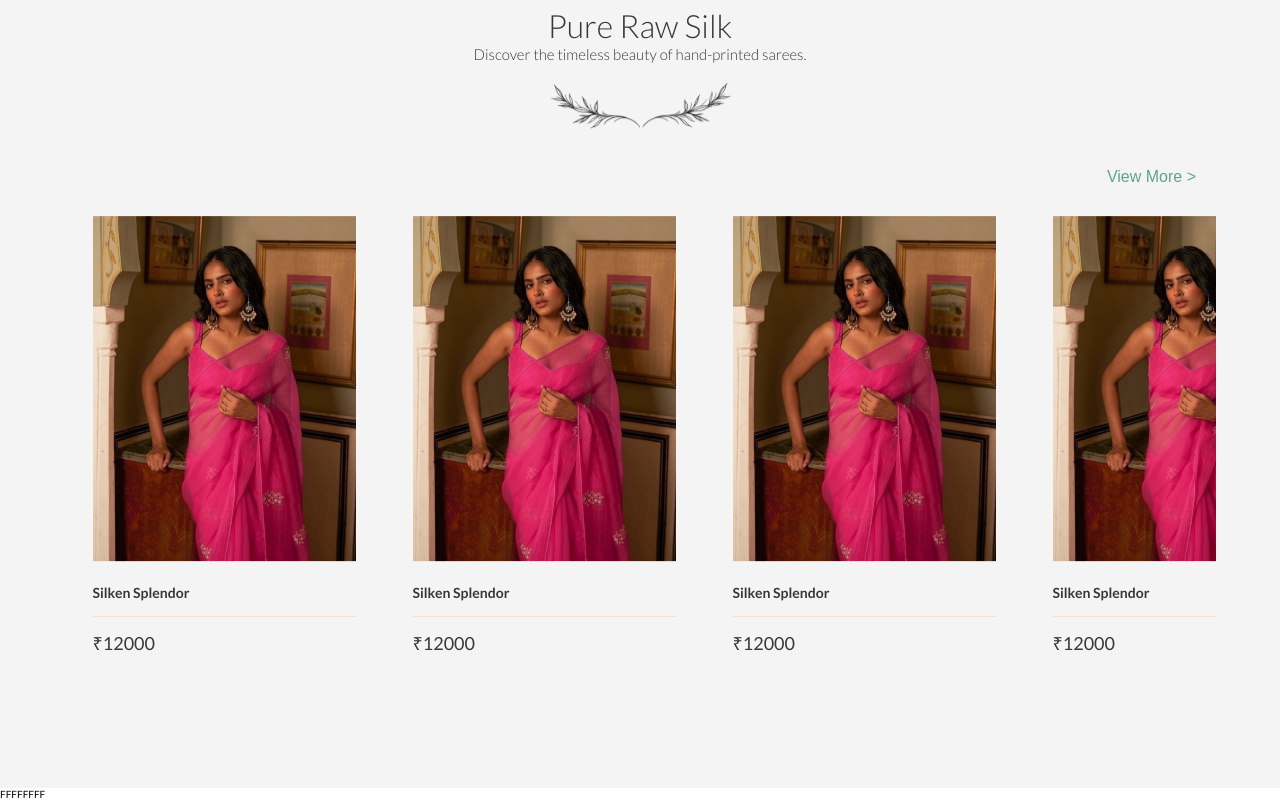
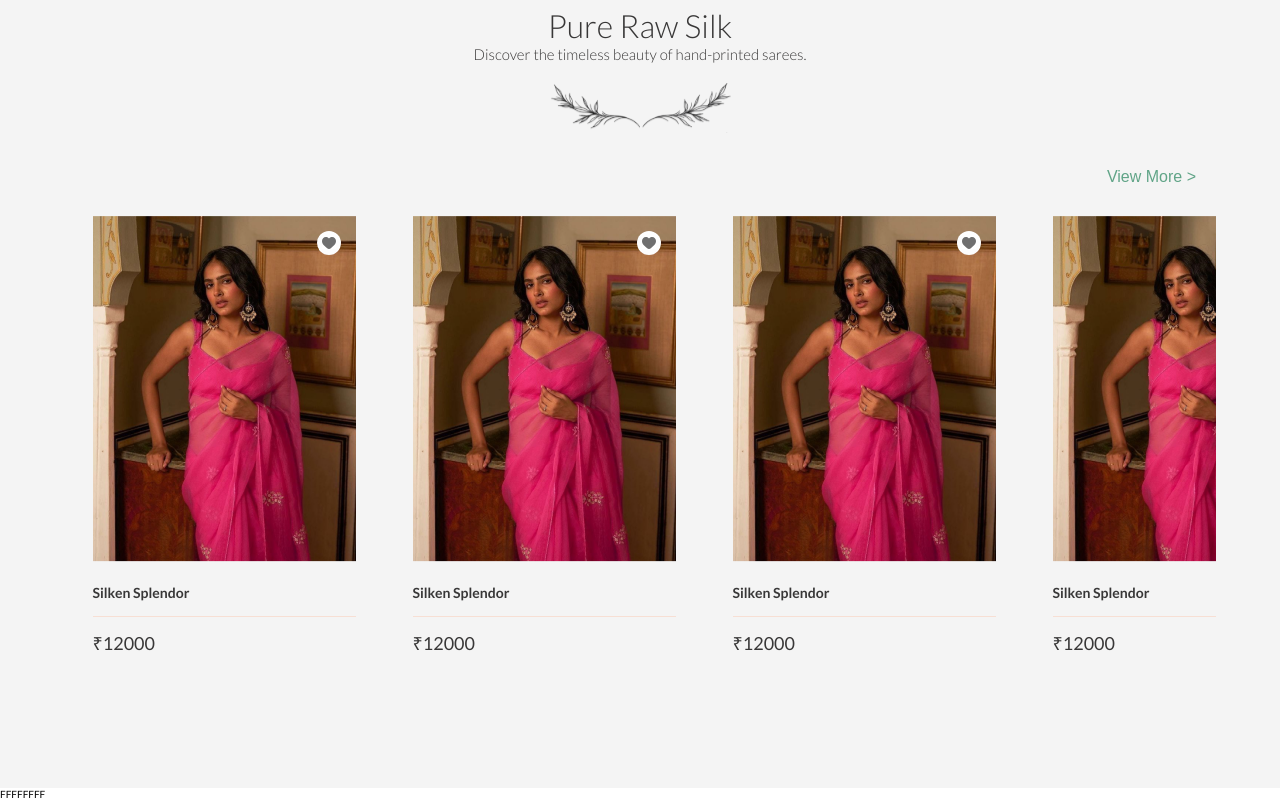
Before and after one commit to vistaarsws/Atulyakarigari, a React (Vite) app: page / in a window 1280 px wide. Shown: the part 2326-3126 px from the top of the page. Built offline with nearby package versions, Linux system fonts and the light colour scheme; a web font is replaced by a local one.

Commit message:
icon fix

```diff
--- a/src/components/ui/cards/productCard/ProductCard.css
+++ b/src/components/ui/cards/productCard/ProductCard.css
@@ -83,7 +83,6 @@
 }
 
 .productCard_container section {
-  display: none;
   align-items: center;
   position: absolute;
   top: 3rem;
--- a/src/components/ui/micro_elements/wishListHeartIcon/WishListHeartIcon.css
+++ b/src/components/ui/micro_elements/wishListHeartIcon/WishListHeartIcon.css
@@ -10,8 +10,12 @@ label {
 
 input[type="checkbox"] {
   position: absolute;
+  top: 50%;
+  left: 50%;
+  transform: translate(-50%, -50%);
   width: 100%;
   height: 100%;
+  /* background-color: rgb(247, 31, 31); */
   border-radius: 50%;
   -webkit-appearance: none;
   -moz-appearance: none;
@@ -21,6 +25,7 @@ input[type="checkbox"] {
 
 label svg {
   fill: #6f6f6f;
+  background-color: white;
 }
 
 input[type="checkbox"]:checked + label svg {
```
